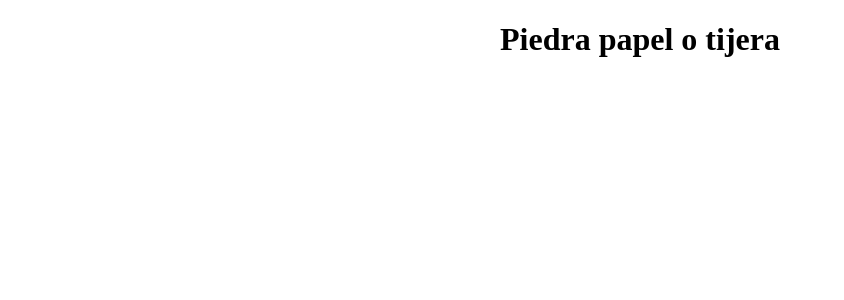
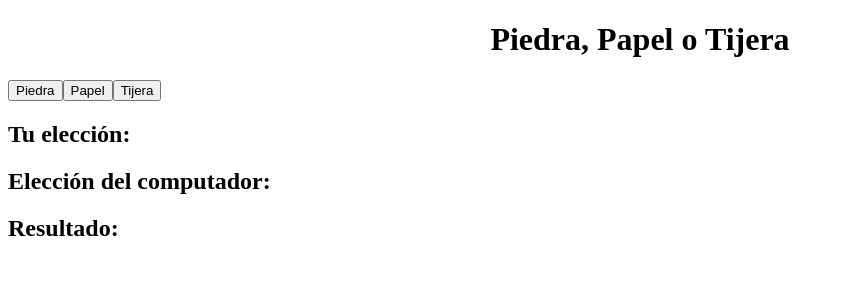
Before and after one commit to dolphinprojectsoftware/piedra-papel-tijera, a React (Vite) app: page / in a window 1280 px wide. Shown: the top 300 px of the page, without its empty margins (0-844 px from the left). Built offline with nearby package versions, Linux system fonts and the light colour scheme.

Commit message:
crea la funcionalidad en componente App

```diff
--- a/src/App.jsx
+++ b/src/App.jsx
@@ -1,10 +1,66 @@
+import { useState } from 'react';
 
-const App = () =>{
-  const title = "Piedra papel o tijera";
-   // Definir los estilos del titulo
-  const headingStyle = {textAlign: 'center'};
+const App = () => {
+
+  const options = ["Piedra", "Papel", "Tijera"];
+
+  const Game = () => {
+    const [userChoice, setUserChoice] = useState("");
+    const [computerChoice, setComputerChoice] = useState("");
+    const [result, setResult] = useState("");
+
+    const handleUserChoice = (choice) => {
+      setUserChoice(choice);
+      const computer = generateComputerChoice();
+      setComputerChoice(computer);
+      determineWinner(choice, computer);
+    };
+
+    const generateComputerChoice = () => {
+      const randomIndex = Math.floor(Math.random() * options.length);
+      return options[randomIndex];
+    };
+
+    const determineWinner = (user, computer) => {
+      if (user === computer) {
+        setResult("Empate");
+      } else if (
+        (user === "Piedra" && computer === "Tijera") ||
+        (user === "Papel" && computer === "Piedra") ||
+        (user === "Tijera" && computer === "Papel")
+      ) {
+        setResult("Ganaste");
+      } else {
+        setResult("Perdiste");
+      }
+    };
+
+    const title = "Piedra, Papel o Tijera";
+    const headingStyle = { textAlign: 'center' };
+
+    return (
+      <div>
+        <h1 style={headingStyle}>{title}</h1>
+
+        <div>
+          <button onClick={() => handleUserChoice("Piedra")}>Piedra</button>
+          <button onClick={() => handleUserChoice("Papel")}>Papel</button>
+          <button onClick={() => handleUserChoice("Tijera")}>Tijera</button>
+        </div>
+
+        <h2>Tu elección: {userChoice}</h2>
+        <h2>Elección del computador: {computerChoice}</h2>
+        <h2>Resultado: {result}</h2>
+      </div>
+    );
+  };
+
+  // Renderizar el componente Game dentro de App
   return (
-    <h1 style = {headingStyle}>{title}</h1>
-  )
-}
-export default App
+    <div>
+      <Game />
+    </div>
+  );
+};
+
+export default App;
```
